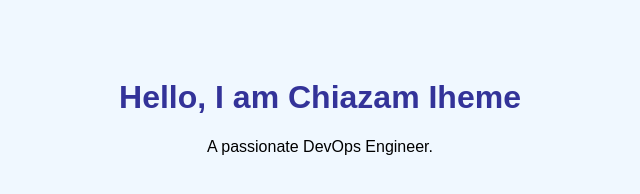
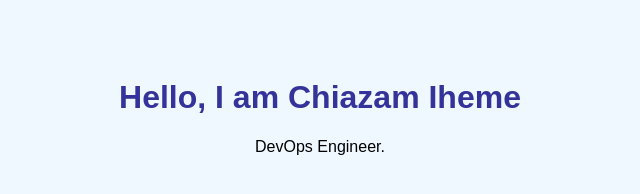
Before and after one commit to Azamcloudspace/ecs-cicd-app, a plain HTML site: page index.html in a window 1280 px wide. Shown: the whole page, without its empty margins (320-960 px from the left). Drawn offline with Linux system fonts and the light colour scheme.

Commit message:
Update index.html

```diff
--- a/index.html
+++ b/index.html
@@ -16,6 +16,6 @@
 </head>
 <body>
   <h1>Hello, I am Chiazam Iheme</h1>
-  <p>A passionate DevOps Engineer.</p>
+  <p>DevOps Engineer.</p>
 </body>
 </html>
```
